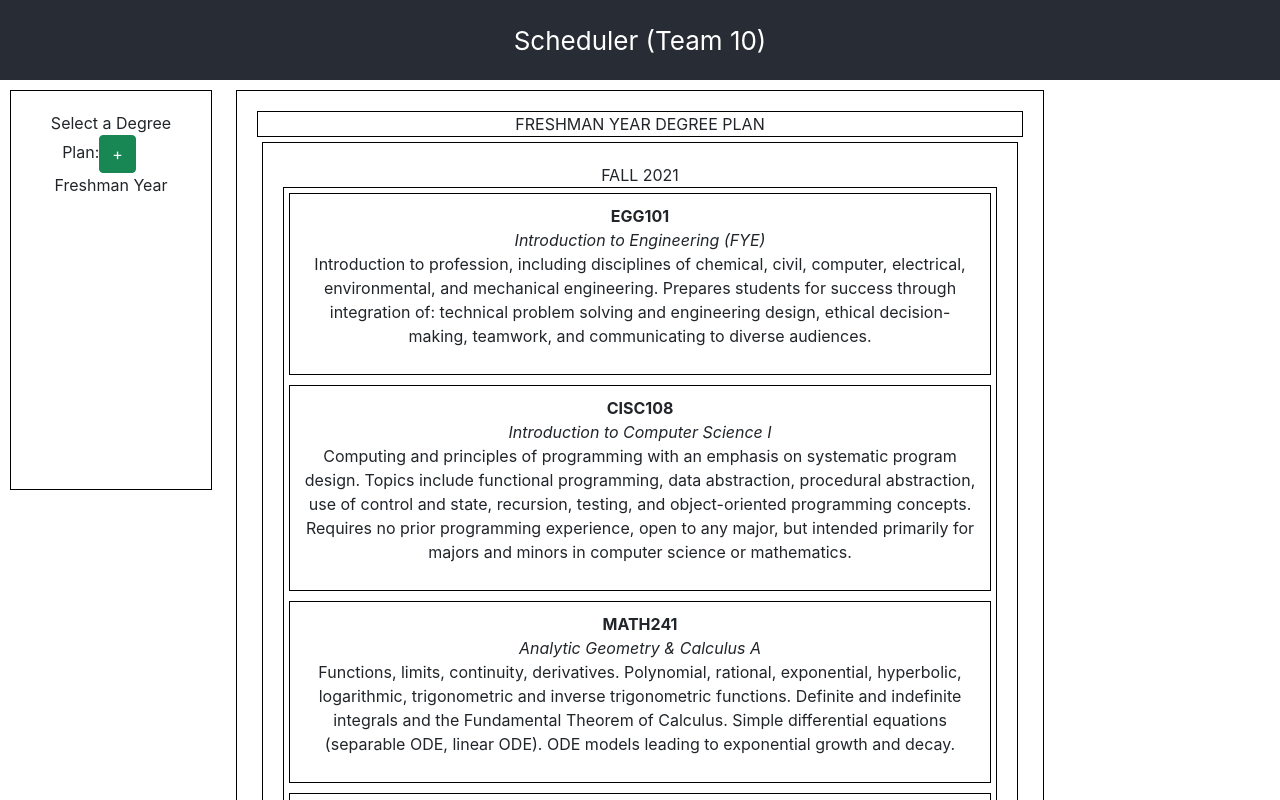
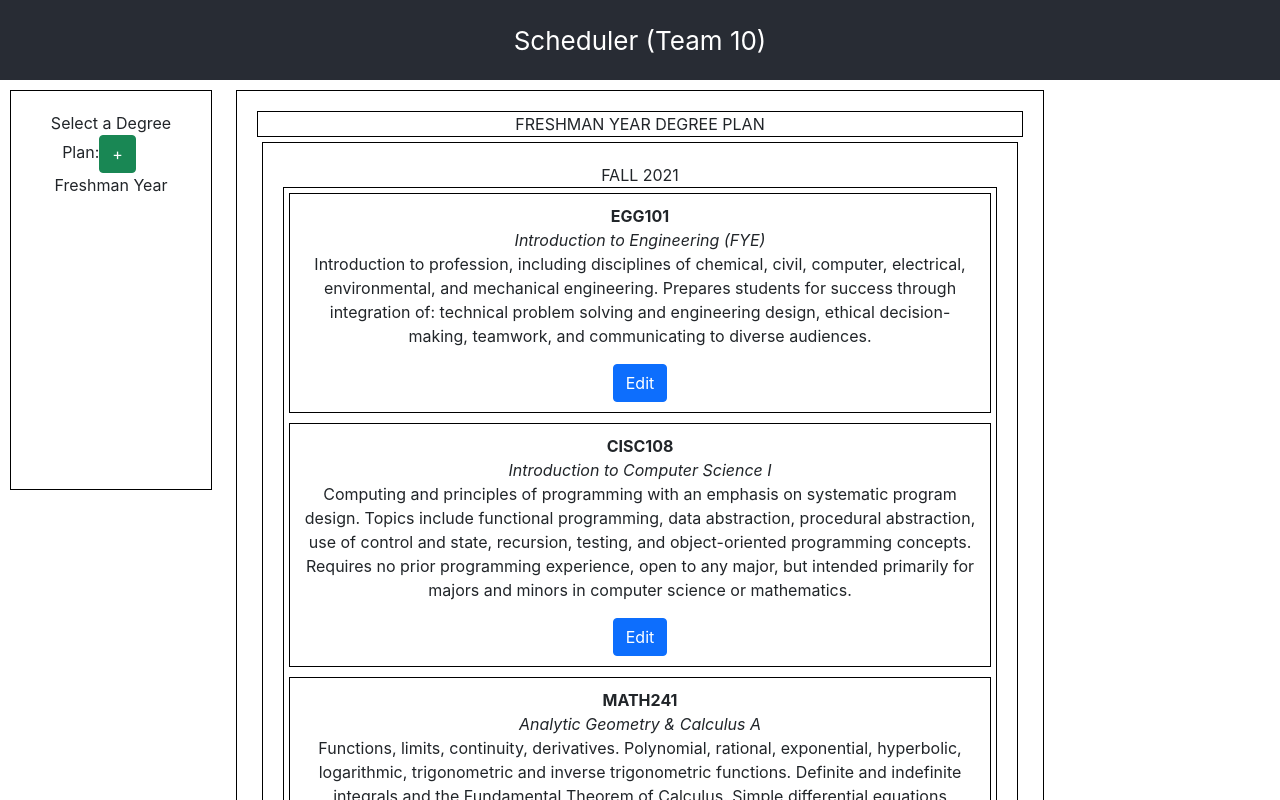
Before and after one commit to UD-CISC275-S22/cis-scheduler-team-10, a React (Create React App) app: page / in a window 1280 px wide. Both pictures are taken after a click on the element "Freshman Year". Shown: the top 800 px of the page. Built offline with nearby package versions, Linux system fonts and the light colour scheme.

Commit message:
edit mode working for courses

```diff
--- a/src/CourseComponent.tsx
+++ b/src/CourseComponent.tsx
@@ -1,19 +1,97 @@
-import React from "react";
+import React, { useState } from "react";
+import { Button, Form, FormGroup } from "react-bootstrap";
 import { Course } from "./interfaces/course";
 
+type ChangeEvent = React.ChangeEvent<HTMLInputElement>;
+
 export function CourseComponent({ course }: { course: Course }): JSX.Element {
+    const [editMode, changeEditMode] = useState<boolean>(false);
+    const [courseCode, changeCode] = useState<string>(course.courseCode);
+    const [courseTitle, changeTitle] = useState<string>(course.courseTitle);
+    const [credits, changeCredits] = useState<number>(course.numCredits);
+    const [currentCourse, updateCourse] = useState<Course>(course);
+
     return (
         <div
             // className="course"
             style={{ border: "1px solid black", padding: "10px" }}
         >
-            <div>
-                <b>{course.courseCode}</b>
-            </div>
-            <div>
-                <i>{course.courseTitle}</i>
-            </div>
-            <p> {course.courseDescription}</p>
+            <FormGroup>
+                {!editMode && (
+                    <div>
+                        <b>{courseCode}</b>
+                    </div>
+                )}
+                {editMode && (
+                    <Form.Control
+                        type="textbox"
+                        value={courseCode}
+                        onChange={(event: ChangeEvent) =>
+                            changeCode(event.target.value)
+                        }
+                    ></Form.Control>
+                )}
+                {!editMode && (
+                    <div>
+                        <i>{courseTitle}</i>
+                    </div>
+                )}
+                {editMode && (
+                    <Form.Control
+                        type="textbox"
+                        value={courseTitle}
+                        onChange={(event: ChangeEvent) =>
+                            changeTitle(event.target.value)
+                        }
+                    ></Form.Control>
+                )}
+                {!editMode && <p> {course.courseDescription}</p>}
+                {editMode && (
+                    <Form.Control
+                        type="textbox"
+                        value={credits}
+                        onChange={(event: ChangeEvent) =>
+                            changeCredits(parseInt(event.target.value))
+                        }
+                    ></Form.Control>
+                )}
+                {!editMode && (
+                    <Button
+                        onClick={() => {
+                            changeEditMode(!editMode);
+                        }}
+                    >
+                        Edit
+                    </Button>
+                )}
+                {editMode && (
+                    <Button
+                        onClick={() => {
+                            updateCourse({
+                                ...currentCourse,
+                                courseCode: courseCode,
+                                courseTitle: courseTitle,
+                                numCredits: credits
+                            });
+                            changeEditMode(!editMode);
+                        }}
+                    >
+                        Save
+                    </Button>
+                )}
+                {editMode && (
+                    <Button
+                        onClick={() => {
+                            changeCode(course.courseCode);
+                            changeTitle(course.courseTitle);
+                            changeCredits(course.numCredits);
+                            changeEditMode(!editMode);
+                        }}
+                    >
+                        Cancel
+                    </Button>
+                )}
+            </FormGroup>
         </div>
     );
 }
```
